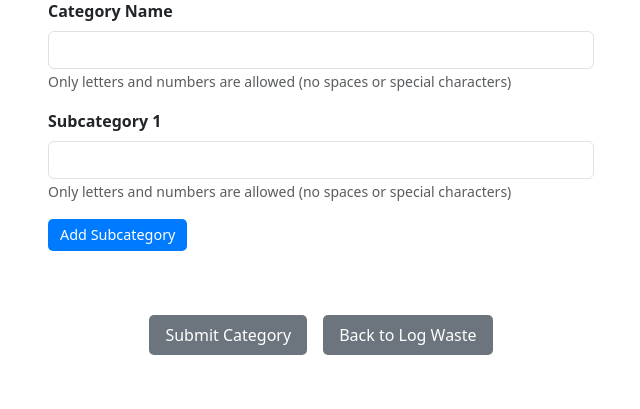
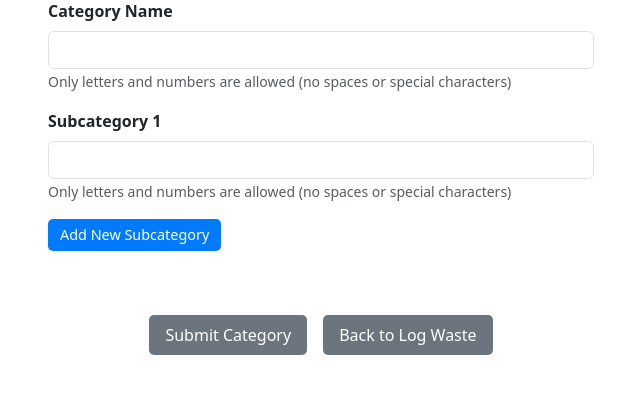
Before and after one commit to AILearner365/nwmsu-recycle-center-project, a Flask app: page /add-category in a window 1280 px wide. Shown: the part 147-556 px from the top of the page, without its empty margins (319-959 px from the left). Run offline with Flask 2, Linux system fonts and the light colour scheme; a user stored in the database is signed in.

Commit message:
Updated the Add New Subcategory label anme

```diff
--- a/templates/add_category.html
+++ b/templates/add_category.html
@@ -31,7 +31,7 @@
                         <small class="form-text text-muted">Only letters and numbers are allowed (no spaces or special characters)</small>
                     </div>
                 </div>
-                <button type="button" class="btn custom-button-sm mb-5" id="addSubcategory">Add Subcategory</button>
+                <button type="button" class="btn custom-button-sm mb-5" id="addSubcategory">Add New Subcategory</button>
                 <div class="d-flex justify-content-center mt-3">
                     <button type="submit" class="btn custom-button me-2">Submit Category</button>
                     <a href="{{ url_for('log_waste') }}" class="btn custom-button ms-2">Back to Log Waste</a>
```
